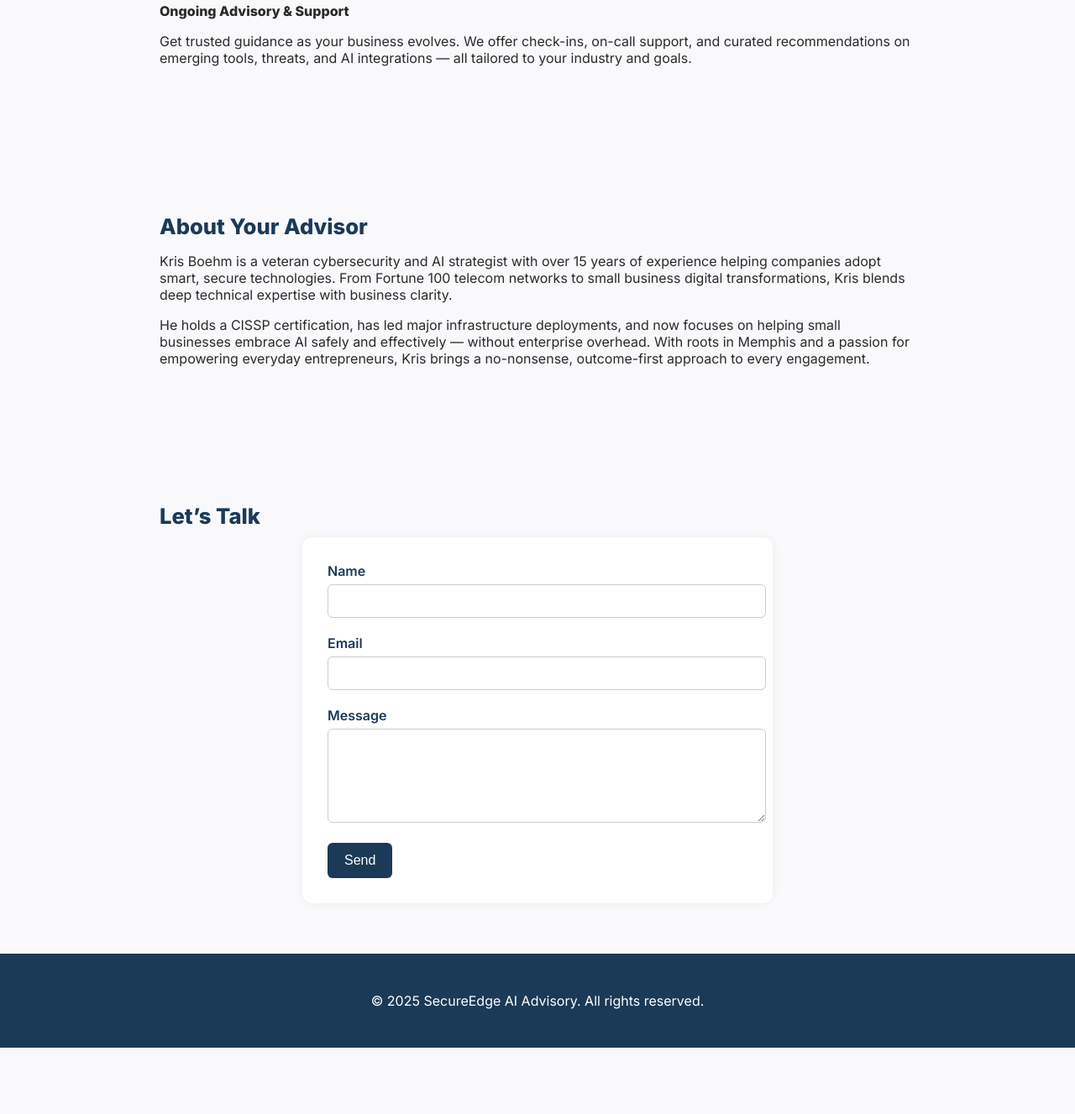
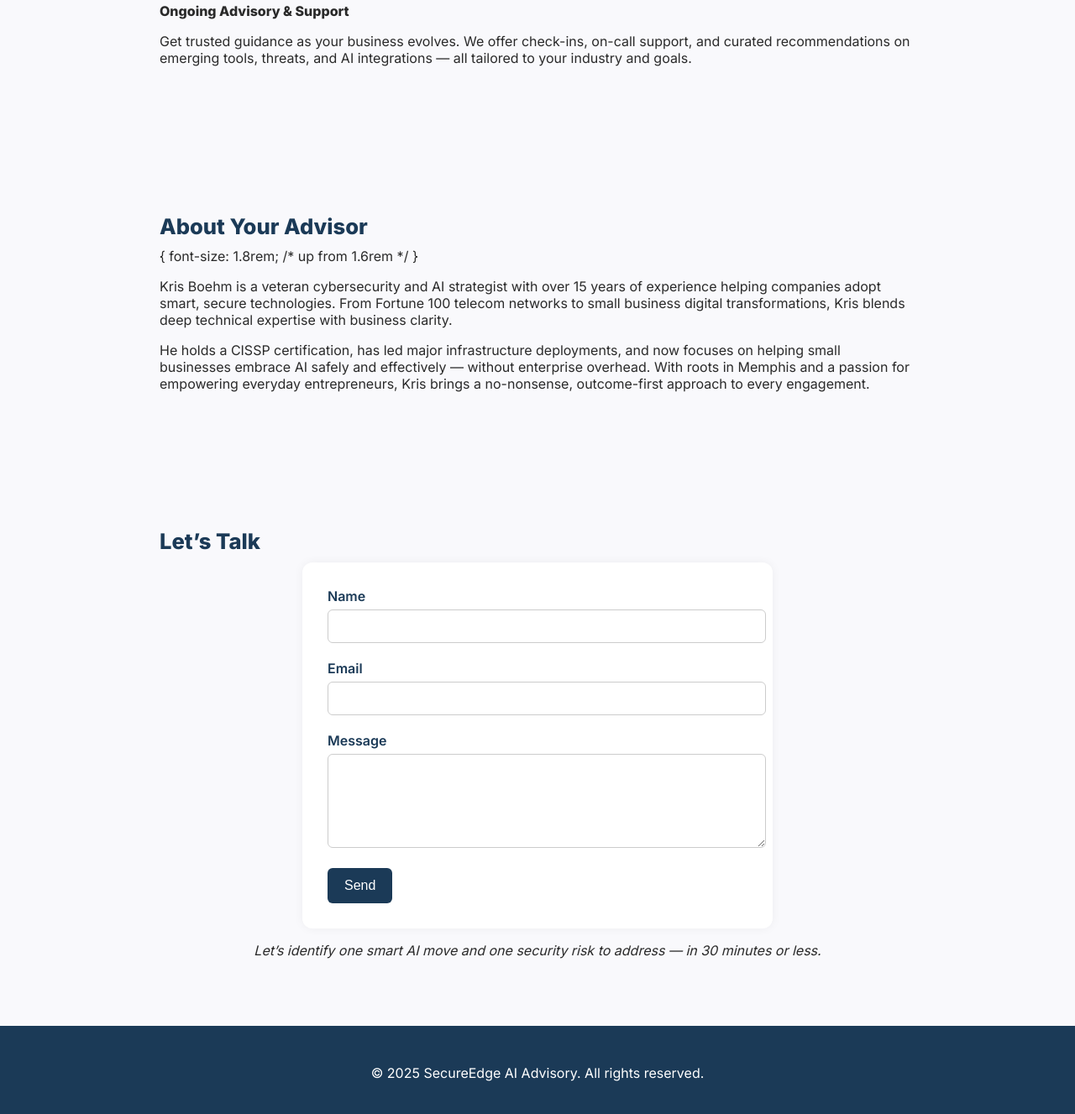
Before and after one commit to Onionhead59/secure-edge-website, a plain HTML site: page index.html in a window 1280 px wide. Shown: the part 1430-2757 px from the top of the page at 84% size. Before the commit the page ends 2678 px from the top, so only its background shows below. Drawn offline with Linux system fonts and the light colour scheme.

Commit message:
Update index.html
cat and advisory font

```diff
--- a/index.html
+++ b/index.html
@@ -97,8 +97,9 @@
 </section>
 
  <section class="about">
-  <h3>About Your Advisor</h3>
-  <p>Kris Boehm is a veteran cybersecurity and AI strategist with over 15 years of experience helping companies adopt smart, secure technologies. From Fortune 100 telecom networks to small business digital transformations, Kris blends deep technical expertise with business clarity.</p>
+  <h3>About Your Advisor</h3> {
+  font-size: 1.8rem; /* up from 1.6rem */
+}  <p>Kris Boehm is a veteran cybersecurity and AI strategist with over 15 years of experience helping companies adopt smart, secure technologies. From Fortune 100 telecom networks to small business digital transformations, Kris blends deep technical expertise with business clarity.</p>
   <p>He holds a CISSP certification, has led major infrastructure deployments, and now focuses on helping small businesses embrace AI safely and effectively — without enterprise overhead. With roots in Memphis and a passion for empowering everyday entrepreneurs, Kris brings a no-nonsense, outcome-first approach to every engagement.</p>
 </section>
 
@@ -119,7 +120,9 @@
     <div id="form-success" style="display:none; margin-top:20px; color: green; font-weight: bold;">
       ✅ Thanks for reaching out — I’ll be in touch shortly!
     </div>
-  </section>
+    <p style="text-align: center; font-style: italic; margin-bottom: 20px;">
+  Let’s identify one smart AI move and one security risk to address — in 30 minutes or less.
+</p>  </section>
 
   <footer>
     <p>&copy; 2025 SecureEdge AI Advisory. All rights reserved.</p>
```
